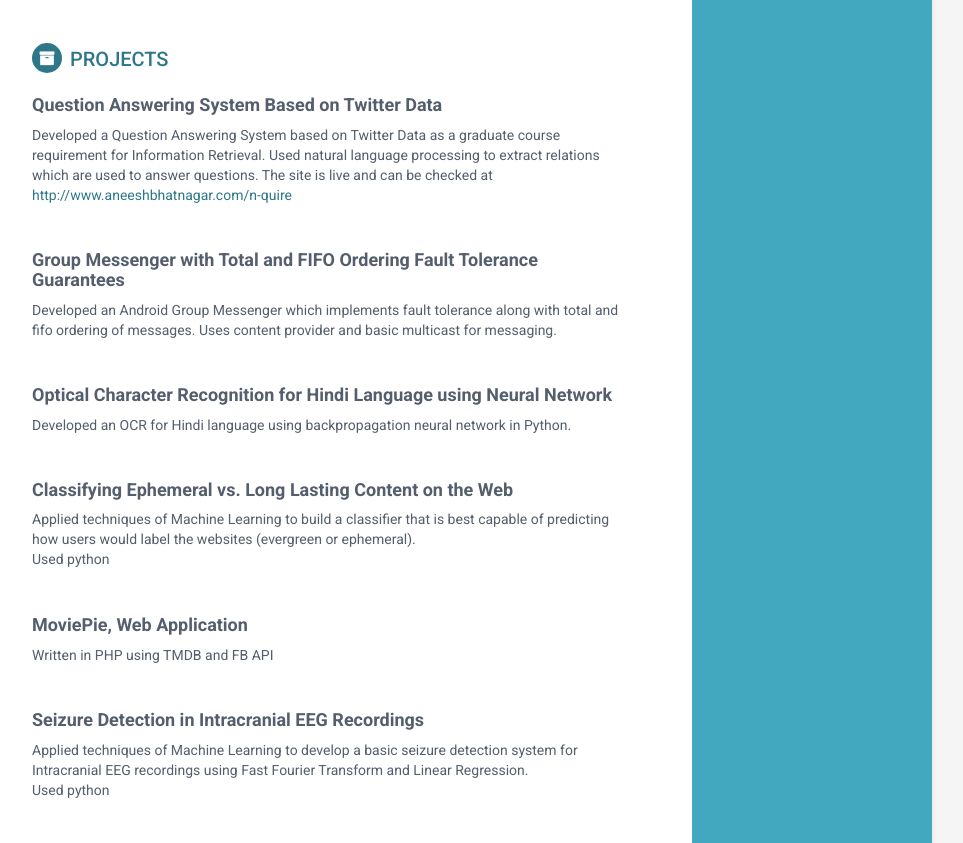
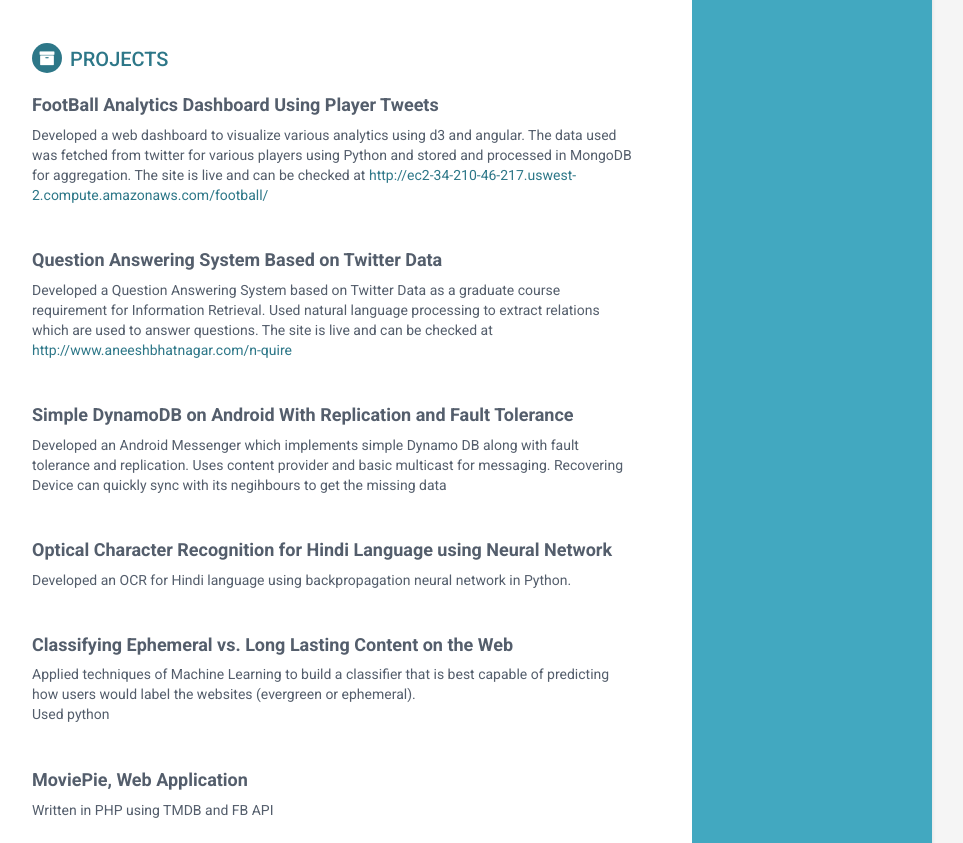
Before and after one commit to monisjaved/monisjaved.github.io, a plain HTML site: page index.html in a window 1280 px wide. Shown: the part 1262-2105 px from the top of the page, without its empty margins (188-1151 px from the left). Drawn offline with Linux system fonts and the light colour scheme.

Commit message:
Updated Projects

```diff
--- a/index.html
+++ b/index.html
@@ -173,6 +173,12 @@
                     <p>You can list your side projects or open source libraries in this section. Lorem ipsum dolor sit amet, consectetur adipiscing elit. Vestibulum et ligula in nunc bibendum fringilla a eu lectus.</p>
                 </div><!--//intro-->
                 <div class="item">
+                    <h4 class="job title">FootBall Analytics Dashboard Using Player Tweets</h4>
+                    <span class="project-tagline">Developed a web dashboard to visualize various analytics using d3 and angular. The data used was fetched from twitter for various players using Python and stored and processed in MongoDB for aggregation. The site is live and can be checked at <a href="http://ec2-34-210-46-217.uswest- 2.compute.amazonaws.com/football/">http://ec2-34-210-46-217.uswest- 2.compute.amazonaws.com/football/</a></span>
+                </div>
+                <br>
+
+                <div class="item">
                     <h4 class="job title">Question Answering System Based on Twitter Data</h4>
                     <span class="project-tagline">Developed a Question Answering System based on Twitter Data as a graduate course requirement for Information Retrieval. Used natural language processing to extract relations which are used to answer questions.
                     The site is live and can be checked at <a href="http://www.aneeshbhatnagar.com/n-quire/">http://www.aneeshbhatnagar.com/n-quire</a></span>
@@ -180,8 +186,8 @@
                 <br>
 
                 <div class="item">
-                    <h4 class="job title">Group Messenger with Total and FIFO Ordering Fault Tolerance Guarantees</h4>
-                    <span class="project-tagline">Developed an Android Group Messenger which implements fault tolerance along with total and fifo ordering of messages. Uses content provider and basic multicast for messaging.</span>
+                    <h4 class="job title">Simple DynamoDB on Android With Replication and Fault Tolerance</h4>
+                    <span class="project-tagline">Developed an Android Messenger which implements simple Dynamo DB along with fault tolerance and replication. Uses content provider and basic multicast for messaging. Recovering Device can quickly sync with its negihbours to get the missing data</span>
                 </div>
                 <br>
 
```
